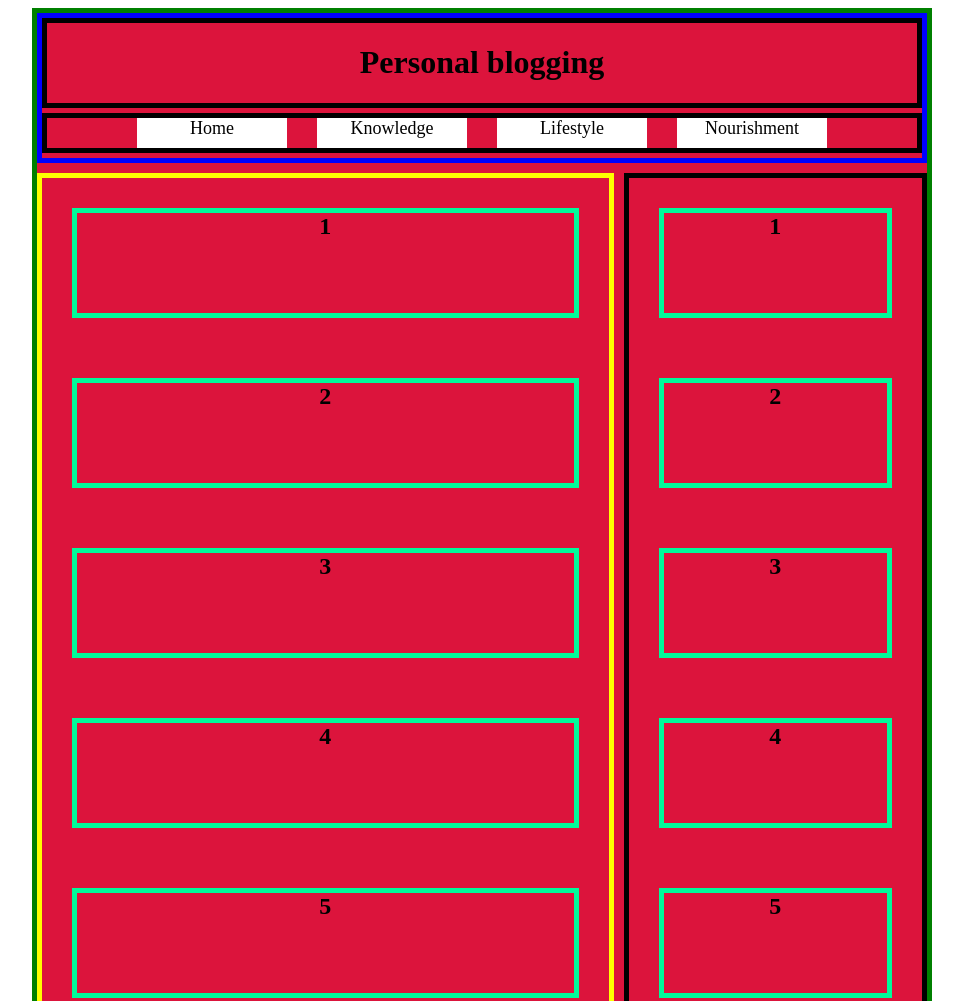
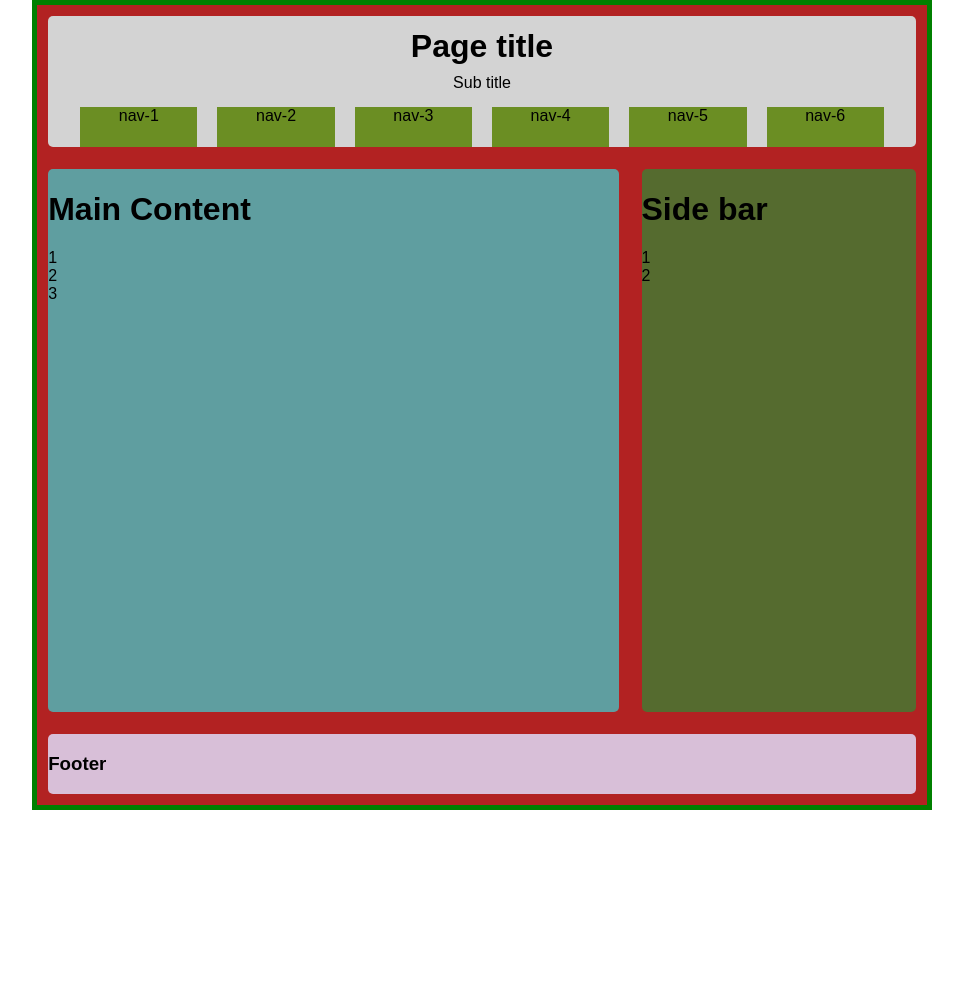
Before and after one commit to Dineshvijay/personal-blogging, a website: page index.html in a window 1280 px wide. Shown: the top 1001 px of the page, without its empty margins (158-1121 px from the left). After the commit the page ends 810 px from the top, so only its background shows below. Drawn offline with Linux system fonts and the light colour scheme.

Commit message:
added new grid layout

```diff
--- a/index.html
+++ b/index.html
@@ -3,6 +3,7 @@
 
 <head>
     <meta charset="utf-8" />
+    <meta name="viewport" content="width=device-width, initial-scale=1.0">
     <meta name="Two page personal blogging site" />
     <title>Personal Blogging sites</title>
     <link rel="stylesheet" href="./styles/home.css" />
@@ -11,33 +12,33 @@
 <body class="wrapper">
     <div class="container">
         <div class="header">
-            <div class="site-title">
-                <h1>Personal blogging</h1>
-            </div>
-            <div class="menus">
-                <div class="menu-item">Home</div>
-                <div class="menu-item">Knowledge</div>
-                <div class="menu-item">Lifestyle</div>
-                <div class="menu-item">Nourishment</div>
-            </div>
+                <div class="site-title">
+                    <h1>Page title</h1>
+                    <p>Sub title</p>
+                </div>
+                <div class="nav">
+                    <div class="nav-item">nav-1</div>
+                    <div class="nav-item">nav-2</div>
+                    <div class="nav-item">nav-3</div>
+                    <div class="nav-item">nav-4</div>
+                    <div class="nav-item">nav-5</div>
+                    <div class="nav-item">nav-6</div>
+                </div>
         </div>
         <div class="content">
+            <h1> Main Content</h1>
             <div class="item">1</div>
             <div class="item">2</div>
             <div class="item">3</div>
-            <div class="item">4</div>
-            <div class="item">5</div>
-            <div class="item">6</div>
         </div>
         <div class="sidebar">
+            <h1>Side bar</h1>
             <div class="item">1</div>
             <div class="item">2</div>
-            <div class="item">3</div>
-            <div class="item">4</div>
-            <div class="item">5</div>
-            <div class="item">6</div>
         </div>
-        <div class="footer">Footer</div>
+        <div class="footer">
+            <h3>Footer</h3>
+        </div>
     </div>
 </body>
 
--- a/package.json
+++ b/package.json
@@ -5,7 +5,7 @@
   "main": "index.js",
   "scripts": {
     "test": "echo \"Error: no test specified\" && exit 1",
-    "start": "browser-sync start --server --files '*.html, styles/*.css' --browser 'FirefoxDeveloperEdition'"
+    "start": "browser-sync start --server --files '*.html, styles/*.css' --browser 'Firefox Developer Edition'"
   },
   "repository": {
     "type": "git",
--- a/styles/home.css
+++ b/styles/home.css
@@ -1,3 +1,9 @@
+html,body {
+    margin: 0;
+    padding: 0;
+    font-family: Arial, Helvetica, sans-serif;
+}
+
 .wrapper {
     max-width: 900px;
     margin-left: auto;
@@ -5,74 +11,77 @@
 }
 
 .container {
-    background-color: crimson;
+    background-color: firebrick;
     display: grid;
-    grid-template-columns: 1fr 1fr 1fr;
-    grid-template-rows: 150px 1fr 50px;
-    grid-template-areas: "hd hd hd hd hd"
-    "main main sd sd sd"
-    "ft ft ft ft ft"
-    ;
-    gap: 10px 10px;
+    grid-template-columns: 1fr 0.5fr;
+    grid-template-rows: auto 1fr auto;
+    grid-template-areas: "hd hd"
+    "main sd"
+    "ft ft";
     border: green 5px solid;
+    height: 100vh;
+}
+
+@media(max-width: 600px) {
+    .container {
+        background-color: firebrick;
+        display: grid;
+        grid-template-columns: none;
+        grid-template-rows: auto 1fr auto auto;
+        grid-template-areas: "hd"
+        "main"
+        "sd"
+        "ft";
+        border: green 5px solid;
+        height: 100vh;
+    }
 }
 
 .header {
-    display: grid;
+    background-color: lightgrey;
     grid-area: hd;
-    grid-template-rows: 1fr 1fr;
-    border: blue 5px solid;
+    margin: 0.7rem;
+    border-radius: 5px;
 }
 
 .site-title {
-    border: black 5px solid;
     text-align: center;
+    line-height: 1em;
 }
 
-.menus {
-    border: black 5px solid;
+.nav {
+    margin-left: 2rem;
+    margin-right: 2rem;
     display: grid;
-    justify-content: center;
-    margin-top: auto;
-    margin-bottom: auto;
-    grid-template-columns: repeat(4, minmax(60px, 150px));
-    column-gap: 30px;
+    grid-template-columns: repeat(auto-fill, minmax(100px, 1fr));
+    column-gap: 20px;
+    row-gap: 20px;
+    height: 2.5rem;
 }
 
-.menu-item {
-    background-color: white;
-    height: 30px;
+.nav-item {
+    background-color: olivedrab;
     text-align: center;
-    font-size: 18px;
-    font-weight: lighter;
+    align-items: center;
 }
 
-
 .content {
-    display: grid;
+    margin: 0.7rem;
+    background-color: cadetblue;
     grid-area: main;
-    border: yellow 5px solid;
-}
-
-.item {
-    margin: 30px;
-    display: grid;
-    justify-content: center;
-    grid-template-rows: 100px;
-    row-gap: 100px;
-    font-size: 24px;
-    font-weight: bold;
-    border: mediumspringgreen 5px solid;
+    border-radius: 5px;
 }
 
 .sidebar {
-    display: grid;
+    background-color: darkolivegreen;
     grid-area: sd;
-    border: black 5px solid;
+    margin: 0.7rem;
+    border-radius: 5px;
 }
 
 .footer {
-    display: grid;
+    background-color: thistle;
     grid-area: ft;
-    border: violet 5px solid;
+    border-radius: 5px;
+    margin: 0.7rem;
 }
```
